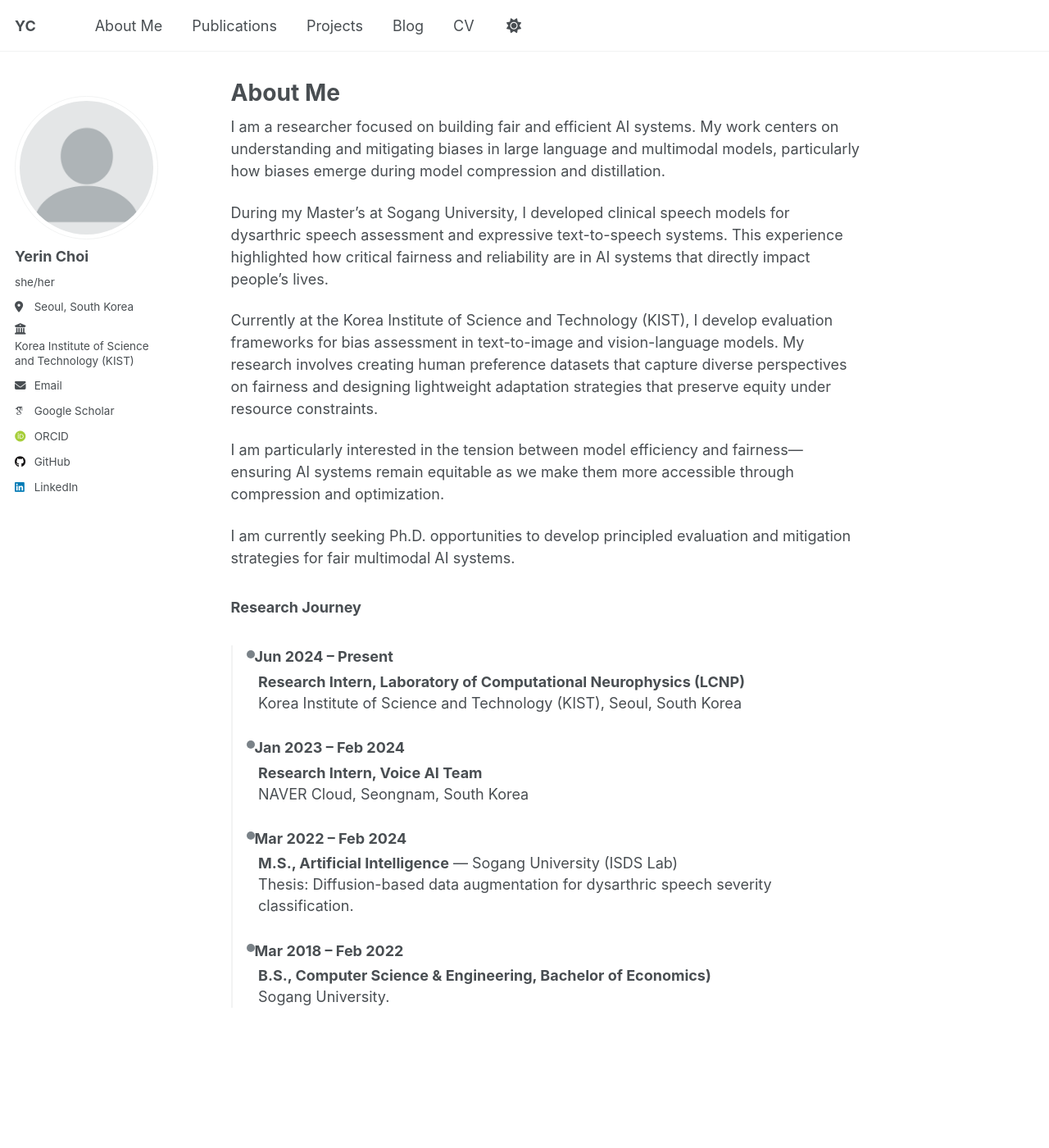
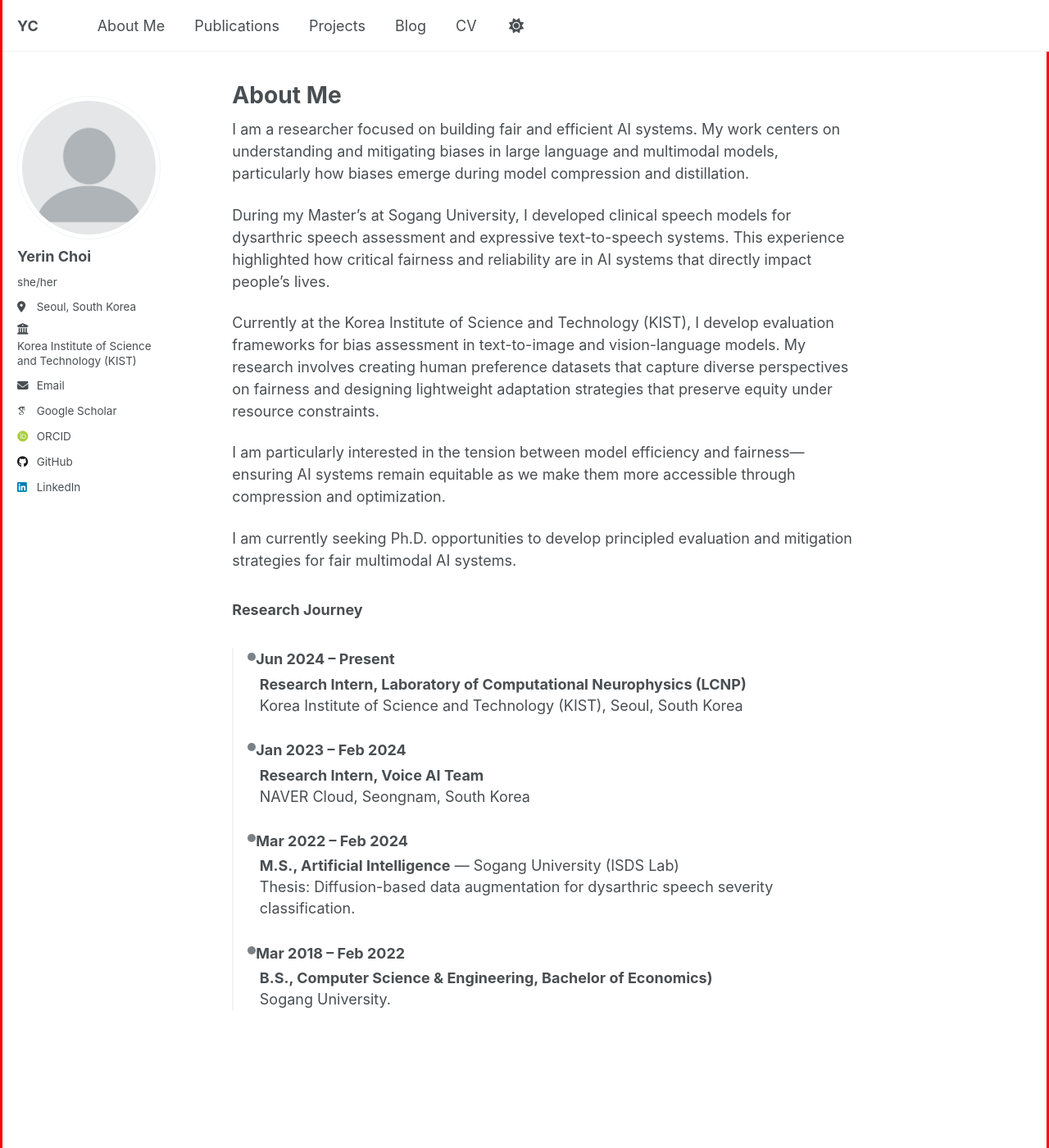
Before and after one commit to lakahaga/lakahaga.github.io, a Jekyll site: the page built from _pages/about.md, in a window 1280 px wide and 1400 px high. Shown: the whole window at 82% size. Built offline with Jekyll 4.4.1, drawn with Linux system fonts in a browser that asks for light colours; some web fonts are replaced; a script that is not in the unit is left out.

Commit message:
Update custom.scss

```diff
--- a/_sass/custom.scss
+++ b/_sass/custom.scss
@@ -44,3 +44,4 @@
   margin-left: 0.25em;
   line-height: 1.45;
 }
+body { border: 3px solid red !important; }
```
